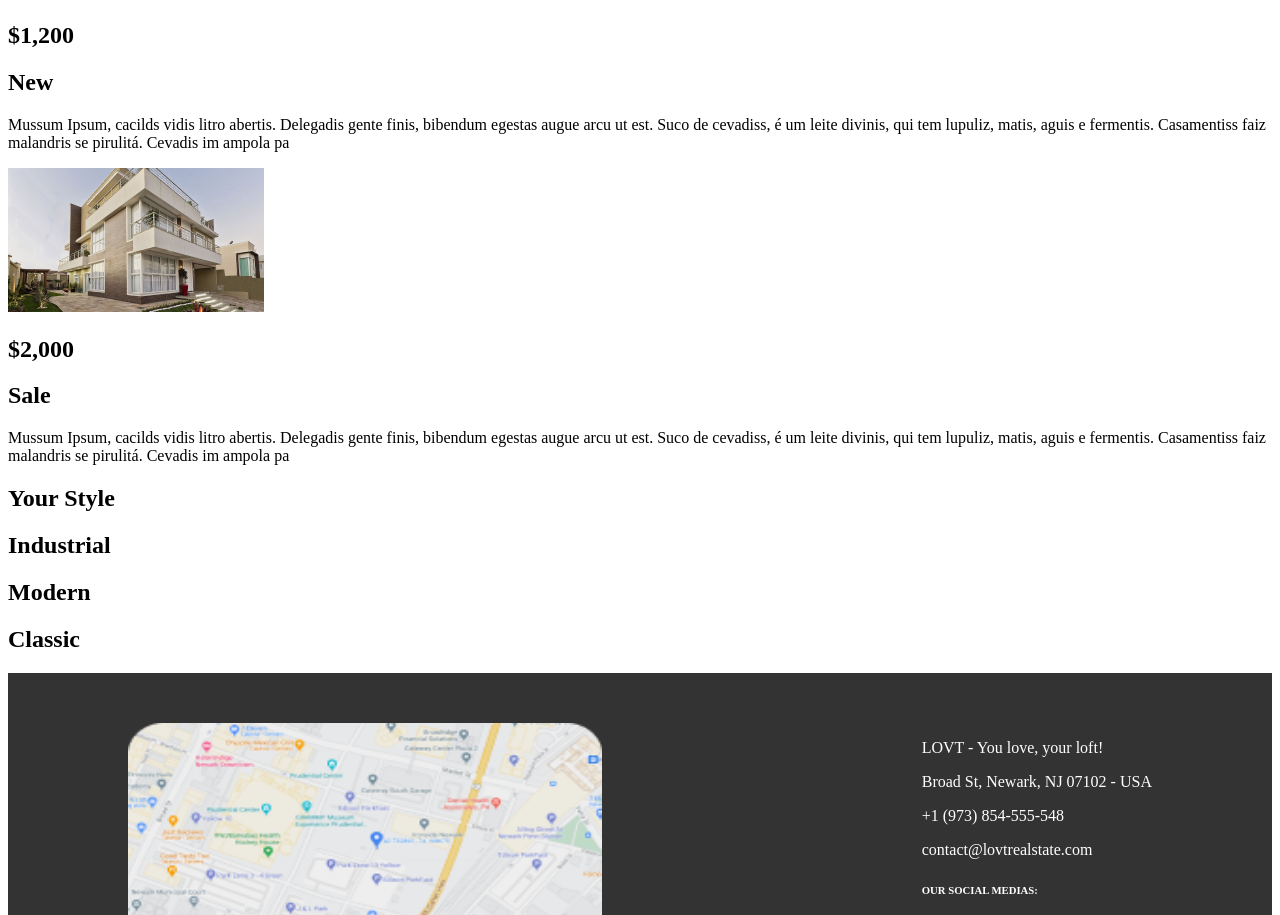
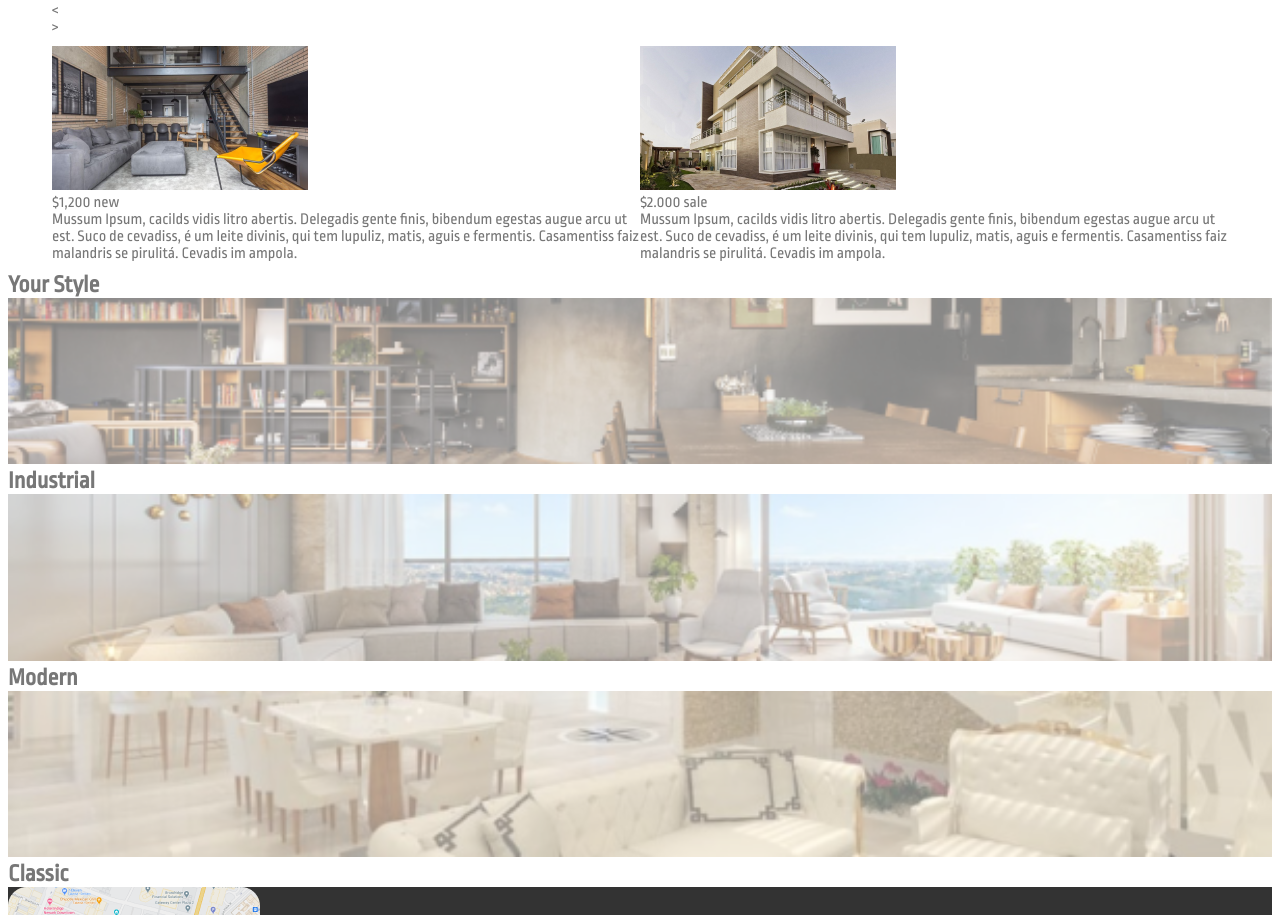
Before and after one commit to RodrigoPotel/projeto-Lovt, a plain HTML site: page index.html in a window 1280 px wide. Shown: the part 577-1492 px from the top of the page. Drawn offline with Linux system fonts and the light colour scheme.

Commit message:
refatoração da html

```diff
--- a/index.css
+++ b/index.css
@@ -1,17 +1,43 @@
-footer {
-    background-color:#333333;
-    display: flex;
-    justify-content: space-around;
-    padding-top: 50px;
-    padding-bottom: 50px;
+@import url('https://fonts.googleapis.com/css2?family=Ropa+Sans&display=swap');
+
+/* Seletor do css */
+body * {
+    font-family: 'Ropa Sans', sans-serif;
+    margin: 0;
+    padding: 0;
+    color: #777777;
 }
 
-.img-mapa {
-    width: 37vw;
-    height: 33vh;
+/* Seletor por classe */
+.img-estilos {
+    opacity: 0.5;
 }
 
-.div-contatos {
-    color: white;
-    margin-left: 80px;
+header > * {
+    display: inline-block;
 }
+
+.menu {
+    float: right;
+    margin-top: 16px;
+}
+
+body > header {
+    padding: 8px 44px;
+    font-size: 18px;
+    line-height: 20px;
+    box-shadow: 1px 1px 10px gray;
+}
+
+.sec-img-grande {
+    margin: 10px 44px;
+}
+
+.sec-cards {
+    margin: 10px 44px;
+    display: flex;
+}
+
+.sec-cards > articles {
+    width: 30%;
+}
--- a/index.html
+++ b/index.html
@@ -8,95 +8,87 @@
     <title>LOVT</title>
   </head>
   <body>
+
     <header>
-        <div class="div-logo">
-            <div>
       <h1 class="h1-lovt">LOVT</h1>
-            </div>
-            <div class="div-paragrafos-logo">
-                <p>Your love,</p>
-                <p>your loft!</p>
-            </div>
-        </div>
-        <div class="div-img-menu">
-            <img class="menu" src="./images/Vector.png">
-        </div>
+      <h6>
+          Your love, <br>
+          your loft!
+      </h6>
+      <img class="menu" src="./images/menu.png">
     </header>
+
     <main>
         <section class="sec-img-grande">
-            <img clas="img-grande" src="./images/imgGrande.png"/>
+            <img width="100%" clas="img-grande" src="./images/imgGrande.png"/>
+            <div id="left-arrow"><</div>
+            <div id="right-arrow">></div>
         </section>
         <section class="sec-cards">
-            <div class="div-card1">
-                <div class="div-img-card">
+            <article class="card1">
+                <header class="-img-card">
                     <img class="img-card1" src="./images/card1.png"/>
-                </div>
-                <div class="div-preco-status">
-                    <div class="div-preco">
-                        <h1>$1,200</h1>
-                    </div>
-                    <div class="div-status">
-                        <h1>New</h1>
-                    </div>
-                </div>
-                <div class="div-desc-card">
-                    <p>Mussum Ipsum, cacilds vidis litro abertis. Delegadis gente finis,
+                </header>
+                <footer class="div-preco-status">
+                    <span>$1,200</span>
+                    <span>new</span>
+                    <p>
+                        Mussum Ipsum, cacilds vidis litro abertis. Delegadis gente finis,
                         bibendum egestas augue arcu ut est. Suco de cevadiss, é um leite divinis,
                         qui tem lupuliz, matis, aguis e fermentis.
-                        Casamentiss faiz malandris se pirulitá. Cevadis im ampola pa
+                        Casamentiss faiz malandris se pirulitá. Cevadis im ampola.
                     </p>
-                </div>
-            </div>
-            <div class="div-card2">
-                <div class="div-img-card">
+                </footer>
+            </article>
+            <article class="div-card2">
+                <header class="-img-card">
                     <img class="img-card2" src="./images/card2.png"/>
-                </div>
-                <div class="div-preco-status">
-                    <div class="div-preco">
-                        <h1>$2,000</h1>
-                    </div>
-                    <div class="div-status">
-                        <h1>Sale</h1>
-                    </div>
-                </div>
-                <div class="div-desc-card">
-                    <p>Mussum Ipsum, cacilds vidis litro abertis. Delegadis gente finis,
+                </header>
+                <footer class="div-preco-status">
+                    <span>$2.000</span>
+                    <span>sale</span>
+                    <p>
+                        Mussum Ipsum, cacilds vidis litro abertis. Delegadis gente finis,
                         bibendum egestas augue arcu ut est. Suco de cevadiss, é um leite divinis,
                         qui tem lupuliz, matis, aguis e fermentis.
-                        Casamentiss faiz malandris se pirulitá. Cevadis im ampola pa
+                        Casamentiss faiz malandris se pirulitá. Cevadis im ampola.
                     </p>
-                </div>
-            </div>
-            <div class="div-card2">
-            </div>
+                </footer>
+            </article>
         </section>
+
         <section class="estilos">
             <h1 class="h1-estilos">Your Style</h1>
+
             <div class="div-estilo1">
+                <img width="100%" class="img-estilos" src="./images/Rectangle 11.png"/>
                 <h1 class="h1-titulo-estilo">Industrial</h1>
             </div>
             <div class="div-estilo2">
+                <img width="100%" class="img-estilos" src="./images/Rectangle 12.png"/>
                 <h1 class="h1-titulo-estilo">Modern</h1>
             </div>
             <div class="div-estilo3">
+                <img width="100%" class="img-estilos" src="./images/Rectangle 13.png"/>
                 <h1 class="h1-titulo-estilo">Classic</h1>
             </div>
+
         </section>
+
     </main>
-    <footer>
-        <div class="div-mapa">
+
+        <footer style="background-color: #333333;">
             <img class="img-mapa" src="./images/mapa.png"/>
-        </div>
-        <div class="div-contatos">
-            <p>LOVT - You love, your loft!</p>
-            <p>Broad St, Newark, NJ 07102 - USA</p>
-            <p>+1 (973) 854-555-548</p>
-            <p>contact@lovtrealstate.com</p>
-            <h6 class="h6-midias">OUR SOCIAL MEDIAS:</h6>
+            <p>
+                LOVT - You love, your loft!</br>
+                Broad St, Newark, NJ 07102 - USA</br>
+                +1 (973) 854-555-548</br>
+                contact@lovtrealstate.com
+            </p>
+            <h4>OUR SOCIAL MEDIAS:</h4>
             <img class="img-insta" src="./images/instagram.png"/>
             <img class="img-face" src="./images/facebook.png"/>
             <img class="img-whats" src="./images/whatsApp.png"/>
-        </div>
         </footer>
     </body>
 </html>
```
Also changed, not shown: images/Rectangle 11.png (added), images/Rectangle 12.png (added), images/Rectangle 13.png (added). Lines whose indentation alone changed are shown as unchanged.
